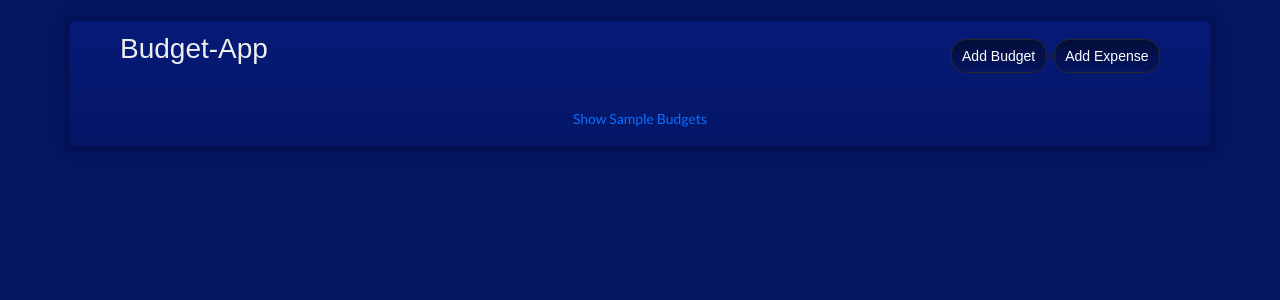
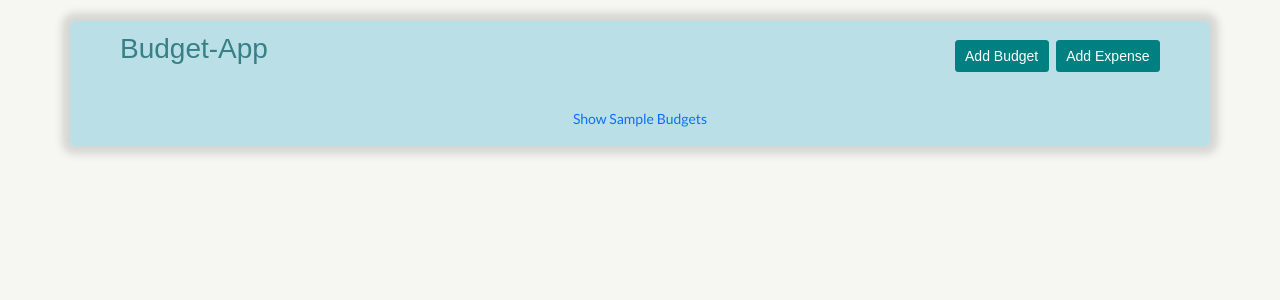
Before and after one commit to suhailm9055/reactjs-budget-manager, a React (Create React App) app: page / in a window 1280 px wide. Shown: the top 300 px of the page. Built offline with nearby package versions, Linux system fonts and the light colour scheme.

Commit message:
redesigned color pattern

```diff
--- a/public/index.html
+++ b/public/index.html
@@ -27,10 +27,10 @@
     <title>Budget-App</title>
   </head>
   <body style="
-  background-color: #041562">
+  background-color: #f6f6f2">
     <noscript>You need to enable JavaScript to run this app.</noscript>
     <div id="root" style="
-    background-color: #041562"></div>
+    background-color: #f6f6f2"></div>
     <!--
       This HTML file is a template.
       If you open it directly in the browser, you will see an empty page.
--- a/src/App.css
+++ b/src/App.css
@@ -2,7 +2,7 @@
 
 .App {
   text-align: center;
-  background: #30363D;
+  background: #ffffff;
 }
 
 .App-logo {
@@ -40,24 +40,24 @@
   }
 }
 .container{
-  background: linear-gradient(#061c80bb, #05186d62);
+  background: linear-gradient(#badfe7, #badfe7);
   border-radius: 5px;
   box-shadow: 0px 0px 9px 8px #00000023;
   padding: 10px;
   padding-inline: 20px;
 }
 .card-body{
-  /* background-color: #041562; */
+  /* background-color: #48687f; */
   color: #EEEEEE;
   border-radius: 10px;
   /* background: linear-gradient(#041562, #030925); */
-  background: linear-gradient(#041562, #030925);
-    box-shadow: 0px 2px 10px 2px #4254ad77;
+  background: linear-gradient(#2c7277, #18343696);
+    box-shadow: 0px 2px 10px 2px #48687f;
 }
 
 .heading1{
   /* linear-gradient(#000000cc,#5e0808,#5e0808,#000000cc); */
-  color:#EEEEEE;
+  color:#388087;
  font-family: fantasy;
  font-weight: lighter;
 }
@@ -70,7 +70,7 @@
 
 }
 .card{
-  background: linear-gradient(#000000cc,#b81414);
+  background: linear-gradient(#000000cc,#070000);
 }
 .card.bg-danger{
   border: solid 1px red;
@@ -78,19 +78,36 @@
 }
 
 .card-body:hover{
-  background: linear-gradient(#041562, #030925);
+  background: linear-gradient(#173335, #214547c2);
 }
 
 
 
 .btn-primary{
-  border-radius:20px ;
-
-  box-shadow: 0px 1px 5px 3px #041562;
-  background: linear-gradient(#030925c2, #041562);
-  border-color: #282828;
+  flex:1;
+  display:flex;
+  justify-content:center;
+  align-items:center;
+  height:100%;
+  font-weight: 500;
+    background: #008080;
+    color: #fff;
+    text-align: center;
+    cursor: pointer;
+    border:none;
+    transition: all 0.5s ease;
 
 }
+.btn-primary:hover{
+      transform:scale(1.1) ;
+      background: #06d6d6dc;
+      color: #4d4d4de6;
+      /* font-weight: bold; */
+      border:none;
+      box-shadow:none;
+    }
+
+
 
 .btn-outline-success {
   border-radius:15px ;
@@ -119,11 +136,33 @@ border-color: #282828;
 }
 .btn-outline-primary {
 
-  border-radius:15px ;
-  background: linear-gradient(#030925c2, #041562);
-  color: white;
-  border-color: #282828;
 
+  display:flex;
+  justify-content:center;
+  align-items:center;
+  height:100%;
+  font-weight: 500;
+    background: #008080;
+    color: #fff;
+    text-align: center;
+    cursor: pointer;
+    border:none;
+    transition: all 0.5s ease;
+
+}
+.btn-outline-primary:hover{
+  transform:scale(1.1) ;
+  background: #06d6d6dc;
+  color: #4d4d4de6;
+  /* font-weight: bold; */
+}
+.btn-outline-primary:focus,.btn-primary:focus{
+  transform:scale(1.1) ;
+  background: #06d6d6dc;
+  color: #4d4d4de6;
+  border:none;
+  outline:none;
+  box-shadow: none;
 }
 
 .btn-outline-danger{
@@ -134,7 +173,8 @@ border-color: #282828;
   border-color: #282828;
 }
 .modal-header{
-  background: linear-gradient( #3500d3,#3500d3);
+  background: none;
+
   border-radius: 10px;
   /* box-shadow: 0px 0px 2000px 600px  rgba(189, 179, 179, 0.089); */
   color: white;
@@ -142,7 +182,10 @@ border-color: #282828;
 .modal-content{
   border-radius: 10px;
   color: white;
-  background: linear-gradient( #3500d3,#3500d3);
+  padding:20px;
+  background: linear-gradient(#2c7277, #183436);
+  /* background: linear-gradient(#badfe7, #badfe7); */
+
   /* background-blend-mode: darken; */
   box-shadow: 0px 1px 100px 30px  #000000;
 }
@@ -165,3 +208,15 @@ input{
   border-radius: 10px;
 
 }
+
+.text-muted{
+  color: #ca8585e6;
+}
+.modal{
+
+  color:none;
+  background: none;
+
+  /* background-blend-mode: darken; */
+  box-shadow: 0px 1px 100px 30px  #000000;
+}
```
